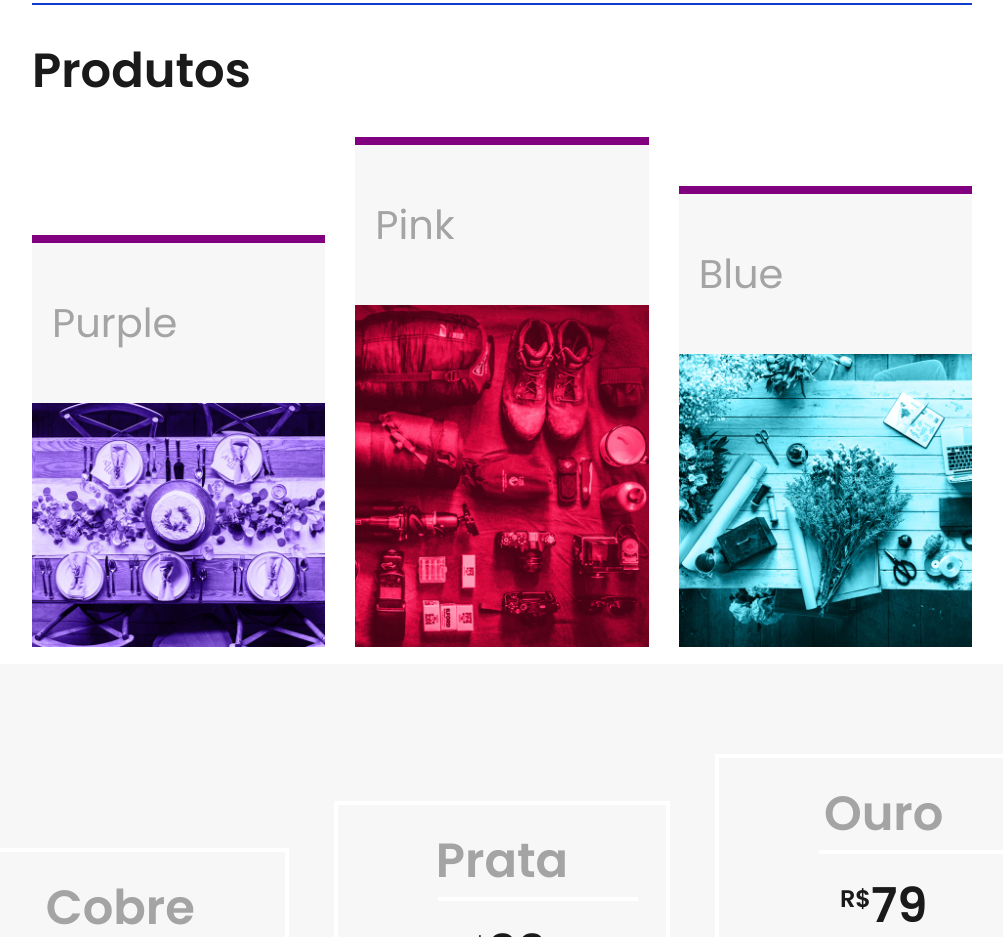
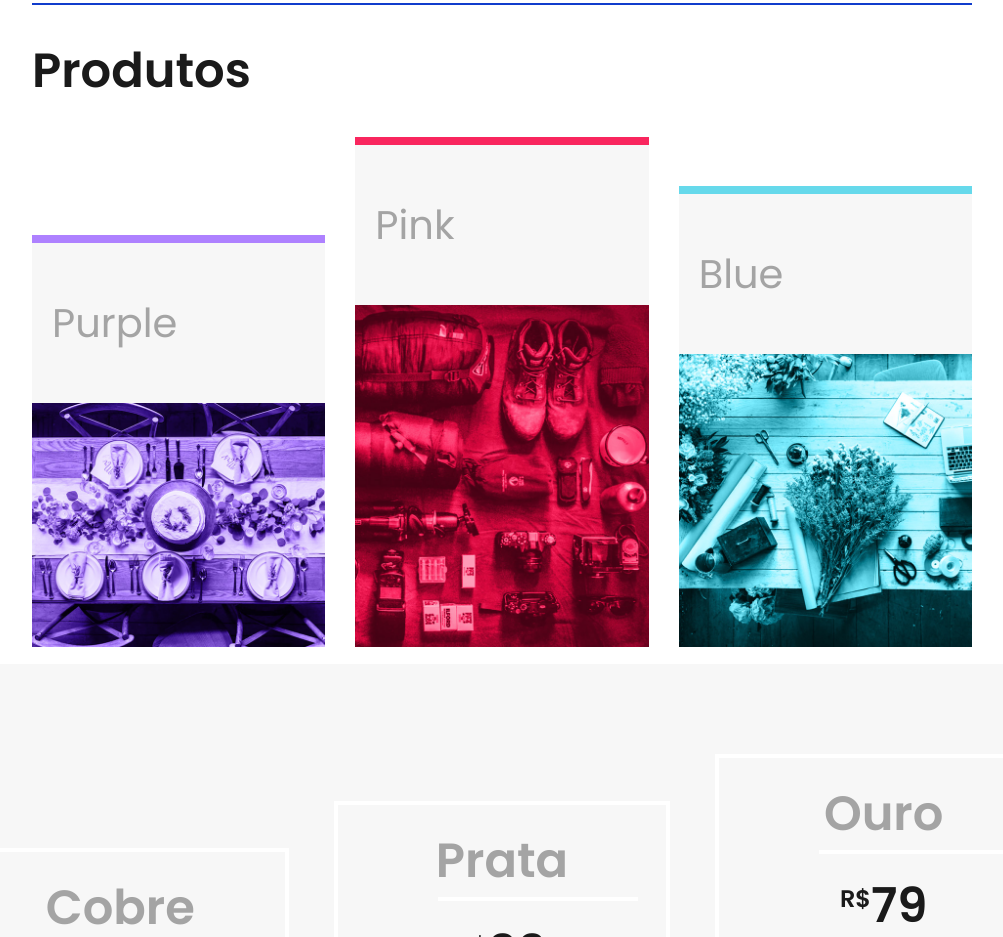
Before and after one commit to luizCosta-Serao/Projeto-Flexbox, a plain HTML site: page index.html in a window 1280 px wide. Shown: the part 998-1935 px from the top of the page, without its empty margins (138-1141 px from the left). Drawn offline with Linux system fonts and the light colour scheme.

Commit message:
Mudança no background do produto-item::before

```diff
--- a/css/produtos.css
+++ b/css/produtos.css
@@ -32,6 +32,22 @@
   content: "";
   width: 100%;
   height: 8px;
-  background-color: purple;
+  background-color: #ae81ff;
   display: block;
 }
+
+.produto-item:nth-child(2)::before {
+  content: "";
+  width: 100%;
+  height: 8px;
+  background-color: #f9265e;
+  display: block;
+}
+
+.produto-item:nth-child(3)::before {
+  content: "";
+  width: 100%;
+  height: 8px;
+  background-color: #66d9eb;
+  display: block;
+}
--- a/css/sobre.css
+++ b/css/sobre.css
@@ -39,10 +39,6 @@
   gap: 10px;
 }
 
-.sobre-img img:nth-child(1) {
-
-}
-
 .sobre-img img:nth-child(2) {
   height: 250px;
 }
```
